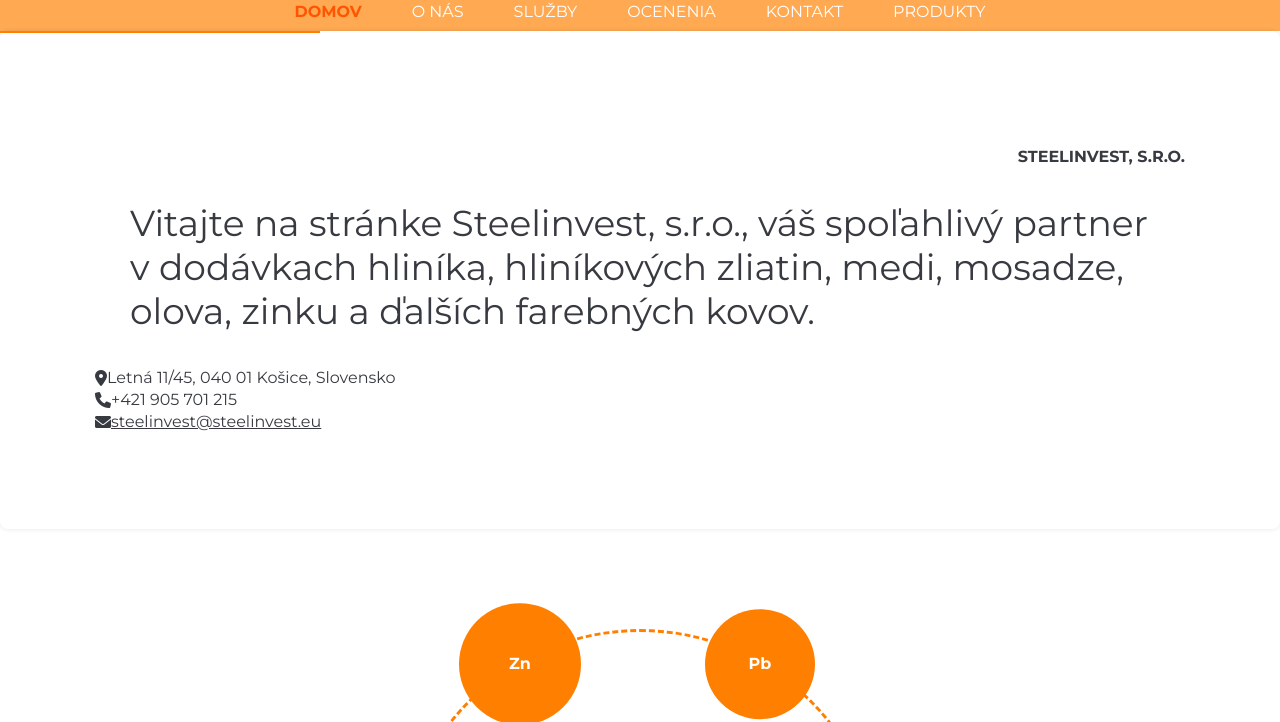
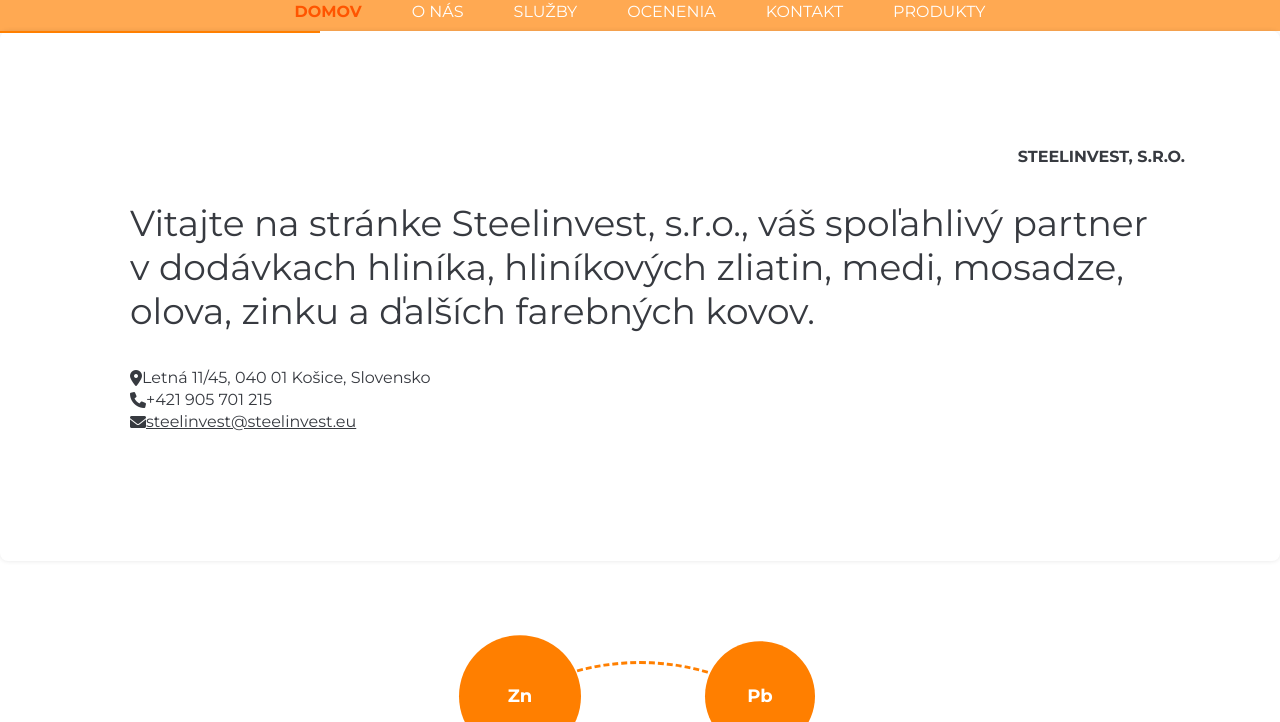
Before and after one commit to KlaraHirm/steelinvest-web, a plain HTML site: page sk/index.html in a window 1280 px wide. Shown: the part 78-800 px from the top of the page. Drawn offline with nearby package versions, Linux system fonts and the light colour scheme.

Commit message:
change style

```diff
--- a/sk/index.html
+++ b/sk/index.html
@@ -6,7 +6,7 @@
     <meta name="viewport" content="width=device-width, initial-scale=1.0">
     <title>Steelinvest</title>
     <link rel="stylesheet" href="../styles/global.css">
-    <link rel="stylesheet" href="../styles/domov.css">
+    <link rel="stylesheet" href="../styles/index.css">
     <link href="https://fonts.googleapis.com/css2?family=Montserrat:wght@400;700&display=swap" rel="stylesheet">
     <link rel="stylesheet" href="https://cdnjs.cloudflare.com/ajax/libs/font-awesome/6.0.0-beta3/css/all.min.css">
     <script src="https://code.jquery.com/jquery-3.6.0.min.js"></script>
--- a/styles/domov.css
+++ b/styles/index.css
@@ -16,6 +16,7 @@
     background-color: #FF7F00;
     color: #fff;
     font-weight: 600;
+    font-size: large;
 }
 
 .section {
@@ -33,6 +34,10 @@
     width: 25%;
     height: 0;
     border-top: 2px solid #FF7F00;
+}
+
+.contact-info {
+    margin: 35px;
 }
 
 .section .contact-info p {
--- a/styles/onas.css
+++ b/styles/onas.css
@@ -1,7 +1,7 @@
 .section {
     border-radius: 8px;
     box-shadow: 0 0 5px rgba(0, 0, 0, 0.1);
-    padding: 95px;
+    padding: 60px;
     position: relative;
 }
 
```
Also changed, not shown: sk/onas.html (+3 -1 lines).
